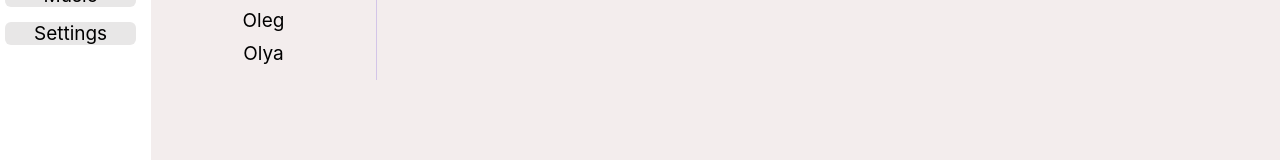
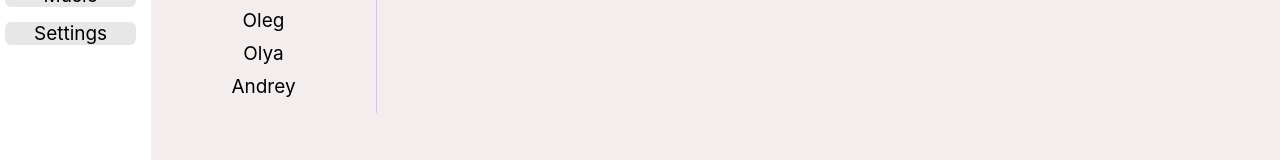
Before and after one commit to Nirweint/some-app, a React (Create React App) app: page /dialogs in a window 1280 px wide. Shown: the part 204-364 px from the top of the page. Built offline with nearby package versions, Linux system fonts and the light colour scheme.

Commit message:
data in index file

```diff
--- a/src/App.js
+++ b/src/App.js
@@ -9,15 +9,26 @@ import Music from "./components/Music/Music";
 import Settings from "./components/Settings/Settings";
 import { BrowserRouter, Route } from "react-router-dom";
 
-function App() {
+function App(props) {
     return (
         <BrowserRouter>
             <div className="app-wrapper">
                 <Header />
                 <Navbar />
                 <div className="app-wrapper-content">
-                    <Route path="/dialogs" render={ () => <Dialogs /> } />
-                    <Route path="/profile" render={ () => <Profile /> } />
+                    <Route
+                        path="/dialogs"
+                        render={() => (
+                            <Dialogs
+                                dialogsData={props.dialogsData}
+                                messagesData={props.messagesData}
+                            />
+                        )}
+                    />
+                    <Route
+                        path="/profile"
+                        render={() => <Profile postData={props.postData} />}
+                    />
                     <Route path="/news" component={News} />
                     <Route path="/music" component={Music} />
                     <Route path="/settings" component={Settings} />
--- a/src/components/Dialogs/Dialogs.jsx
+++ b/src/components/Dialogs/Dialogs.jsx
@@ -4,25 +4,11 @@ import "./Dialogs.css";
 import Message from "./Message/Message";
 
 const Dialogs = (props) => {
-    let dialogsData = [
-        { id: 1, name: "Alex" },
-        { id: 2, name: "Ksenya" },
-        { id: 3, name: "Pasha" },
-        { id: 4, name: "Oleg" },
-        { id: 5, name: "Olya" },
-    ];
-
-    let messagesData = [
-        { id: 1, message: "Hello" },
-        { id: 2, message: "hello. How are you?" },
-        { id: 3, message: "too much shit happening" },
-    ];
-
-    let messagesElements = messagesData.map((message) => (
+    let messagesElements = props.messagesData.map((message) => (
         <Message message={message.message} />
     ));
 
-    let dialogsElements = dialogsData.map((dialog) => (
+    let dialogsElements = props.dialogsData.map((dialog) => (
         <DialogItem name={dialog.name} id={dialog.id} />
     ));
 
--- a/src/components/Profile/MyPosts/MyPosts.jsx
+++ b/src/components/Profile/MyPosts/MyPosts.jsx
@@ -3,8 +3,6 @@ import Post from "./Post/Post";
 import "./MyPosts.css";
 
 const MyPosts = (props) => {
-
-
     let postElements = props.postData.map((post) => (
         <Post message={post.message} likeCount={post.likeCount} />
     ));
--- a/src/components/Profile/Profile.jsx
+++ b/src/components/Profile/Profile.jsx
@@ -3,17 +3,11 @@ import MyPosts from "./MyPosts/MyPosts";
 import "./Profile.css";
 import ProfileInfo from "./ProfileInfo/ProfileInfo";
 
-const Profile = () => {
-
-    let postData = [
-        { message: "Hi, how are you?", likeCount: "2" },
-        { message: "It's my first post", likeCount: "7" },
-    ];
-
+const Profile = (props) => {
     return (
         <div>
-            <ProfileInfo/>
-            <MyPosts postData={postData}/>
+            <ProfileInfo />
+            <MyPosts postData={props.postData} />
         </div>
     );
 };
--- a/src/index.js
+++ b/src/index.js
@@ -4,6 +4,34 @@ import "./index.css";
 import App from "./App";
 import reportWebVitals from "./reportWebVitals";
 
-ReactDOM.render(<App />, document.getElementById("root"));
+let postData = [
+    { id: "1", message: "Hi, how are you?", likeCount: "2" },
+    { id: "2", message: "It's my first post", likeCount: "7" },
+    { id: "3", message: "Fuck", likeCount: "4" },
+];
+
+let dialogsData = [
+    { id: 1, name: "Alex" },
+    { id: 2, name: "Ksenya" },
+    { id: 3, name: "Pasha" },
+    { id: 4, name: "Oleg" },
+    { id: 5, name: "Olya" },
+    { id: 6, name: "Andrey" },
+];
+
+let messagesData = [
+    { id: 1, message: "Hello" },
+    { id: 2, message: "hello. How are you?" },
+    { id: 3, message: "too much shit happening" },
+];
+
+ReactDOM.render(
+    <App
+        postData={postData}
+        dialogsData={dialogsData}
+        messagesData={messagesData}
+    />,
+    document.getElementById("root")
+);
 
 reportWebVitals();
```
